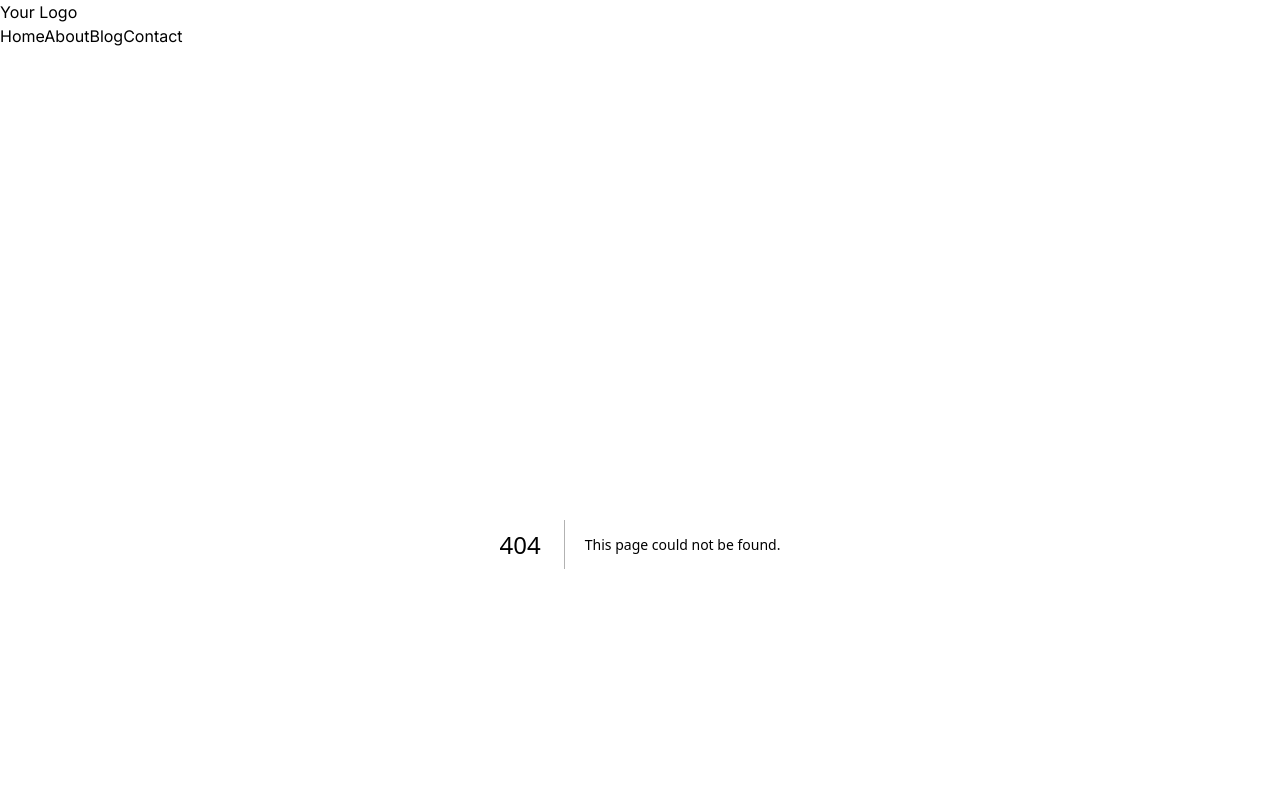
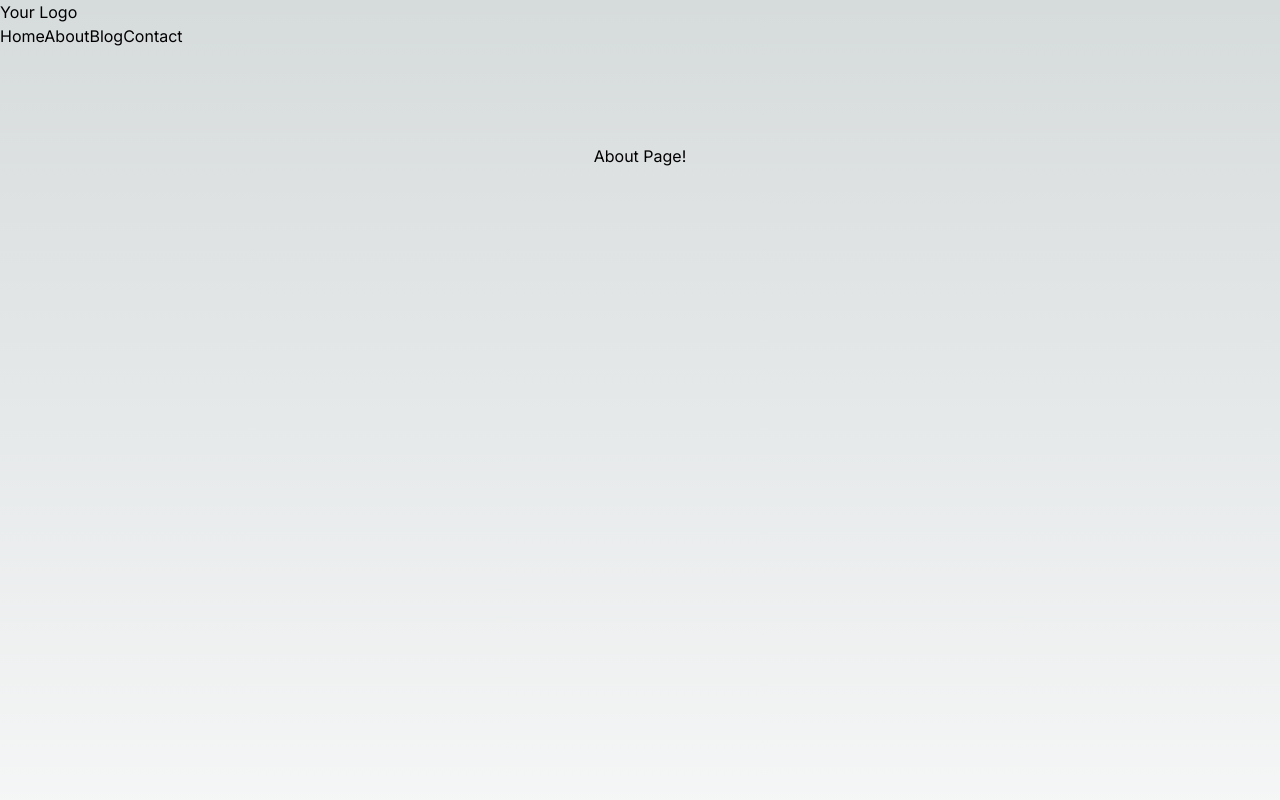
Before and after one commit to kadenjenson/translator-app, a Next.js app: page /about in a window 1280 px wide. Before the commit this address had no page. Shown: the top 800 px of the page. Built offline with nearby package versions, Linux system fonts and the light colour scheme.

Commit message:
added about and contact pages

```diff
--- /dev/null
+++ b/src/app/about/page.tsx
@@ -0,0 +1,8 @@
+import Link from "next/link";
+
+export default function AboutPage()
+{
+    return (
+        <h1>About Page!</h1>
+    );
+};
--- /dev/null
+++ b/src/app/contact/page.tsx
@@ -0,0 +1,8 @@
+import Link from "next/link";
+
+export default function ContactPage()
+{
+    return (
+        <h1>Contact Page!</h1>
+    );
+};
```
